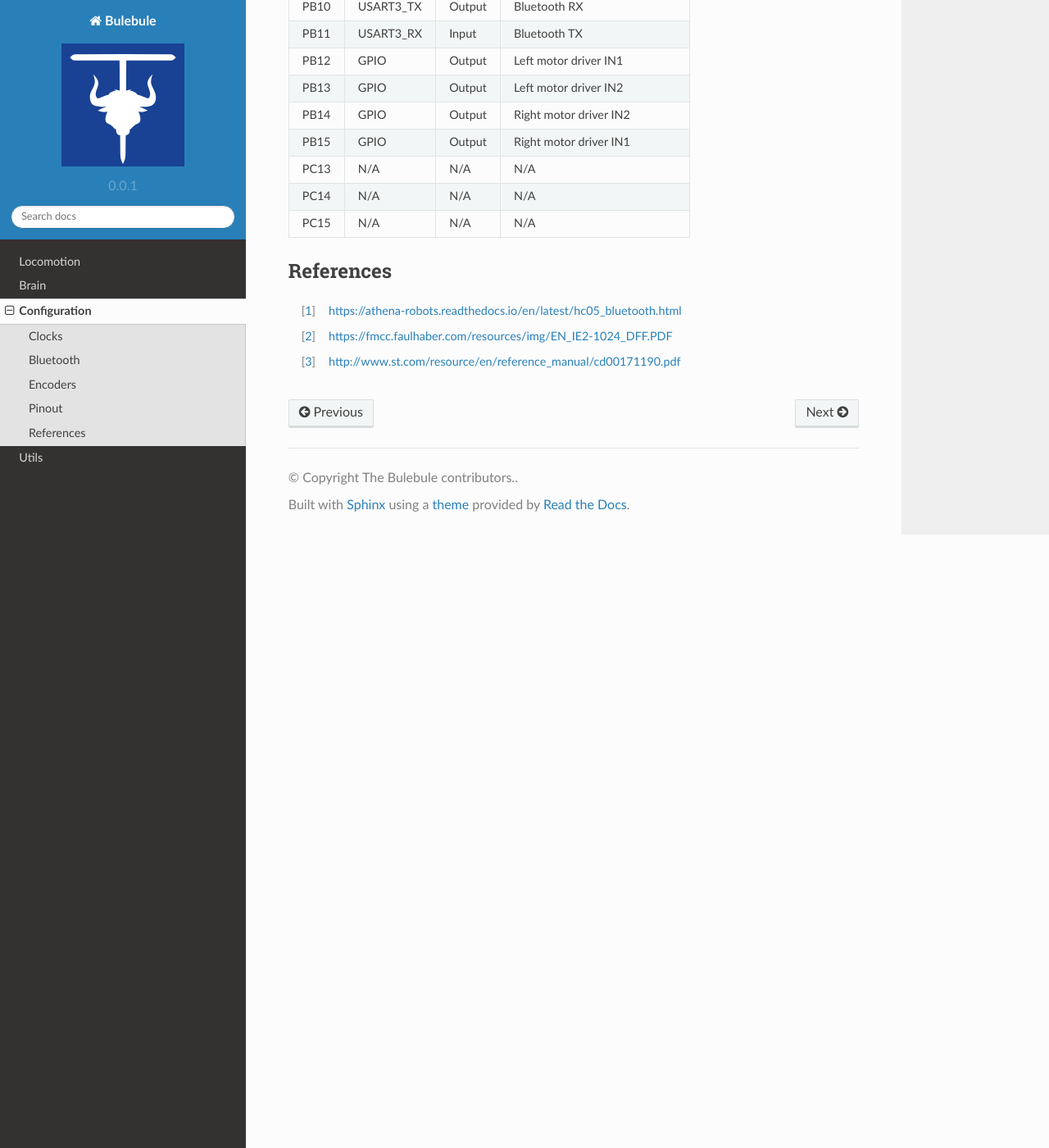
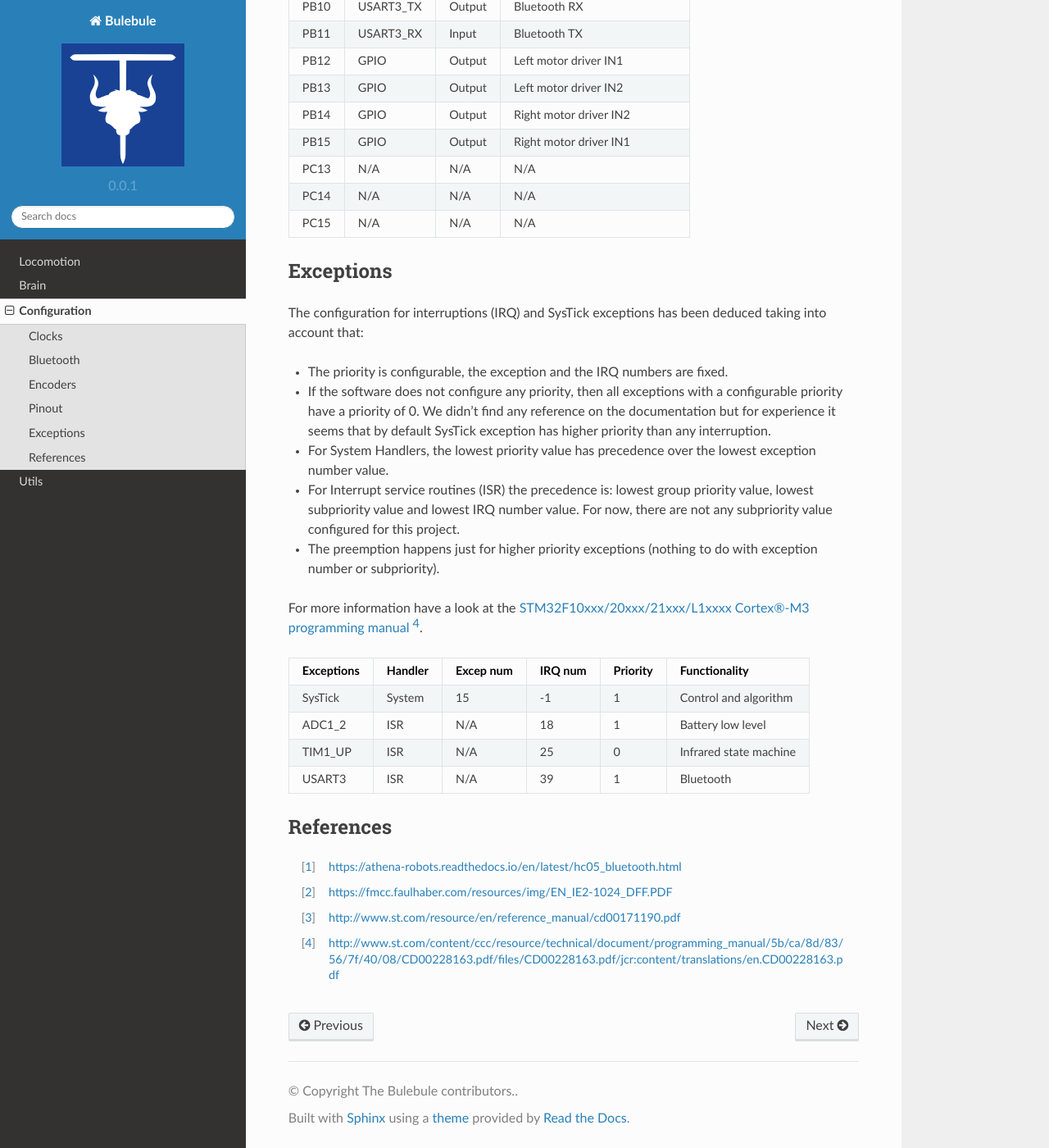
Before and after one commit to Bulebots/bulebule, a Sphinx documentation site: the page built from docs/source/configuration.rst, in a window 1280 px wide and 1400 px high, scrolled down 1448 px. Shown: the whole window at 82% size. Built offline with Sphinx 7.4.7 and the Read the Docs theme 2.0.0, drawn with Linux system fonts in a browser that asks for light colours.

Commit message:
Update exceptions priorities

```diff
--- a/docs/source/configuration.rst
+++ b/docs/source/configuration.rst
@@ -80,6 +80,45 @@ PC15  N/A        N/A     N/A
 ====  =========  ======  ==============================
 
 
+.. index:: interruptions
+
+Exceptions
+==========
+
+The configuration for interruptions (IRQ) and SysTick exceptions has been
+deduced taking into account that:
+
+- The priority is configurable, the exception and the IRQ numbers are fixed.
+
+- If the software does not configure any priority, then all exceptions with a
+  configurable priority have a priority of 0. We didn't find any reference on
+  the documentation but for experience it seems that by default SysTick
+  exception has higher priority than any interruption.
+
+- For System Handlers, the lowest priority value has precedence over the
+  lowest exception number value.
+
+- For Interrupt service routines (ISR) the precedence is: lowest group priority
+  value, lowest subpriority value and lowest IRQ number value. For now, there
+  are not any subpriority value configured for this project.
+
+- The preemption happens just for higher priority exceptions (nothing to do
+  with exception number or subpriority).
+
+For more information have a look at the `STM32F10xxx/20xxx/21xxx/L1xxxx
+Cortex®-M3 programming manual`_.
+
+==========  ========  =========  =======  ========  ======================
+Exceptions  Handler   Excep num  IRQ num  Priority  Functionality
+==========  ========  =========  =======  ========  ======================
+SysTick     System    15         -1       1         Control and algorithm
+ADC1_2      ISR       N/A        18       1         Battery low level
+TIM1_UP     ISR       N/A        25       0         Infrared state machine
+USART3      ISR       N/A        39       1         Bluetooth
+==========  ========  =========  =======  ========  ======================
+
+.. index:: references
+
 References
 ==========
 
@@ -91,3 +130,5 @@ References
   https://fmcc.faulhaber.com/resources/img/EN_IE2-1024_DFF.PDF
 .. _`STM32F10xxx Reference Manual`:
   http://www.st.com/resource/en/reference_manual/cd00171190.pdf
+.. _`STM32F10xxx/20xxx/21xxx/L1xxxx Cortex®-M3 programming manual`:
+  http://www.st.com/content/ccc/resource/technical/document/programming_manual/5b/ca/8d/83/56/7f/40/08/CD00228163.pdf/files/CD00228163.pdf/jcr:content/translations/en.CD00228163.pdf
```
Also changed, not shown: docs/source/brain.rst (+18 -0 lines), 2 other files.
